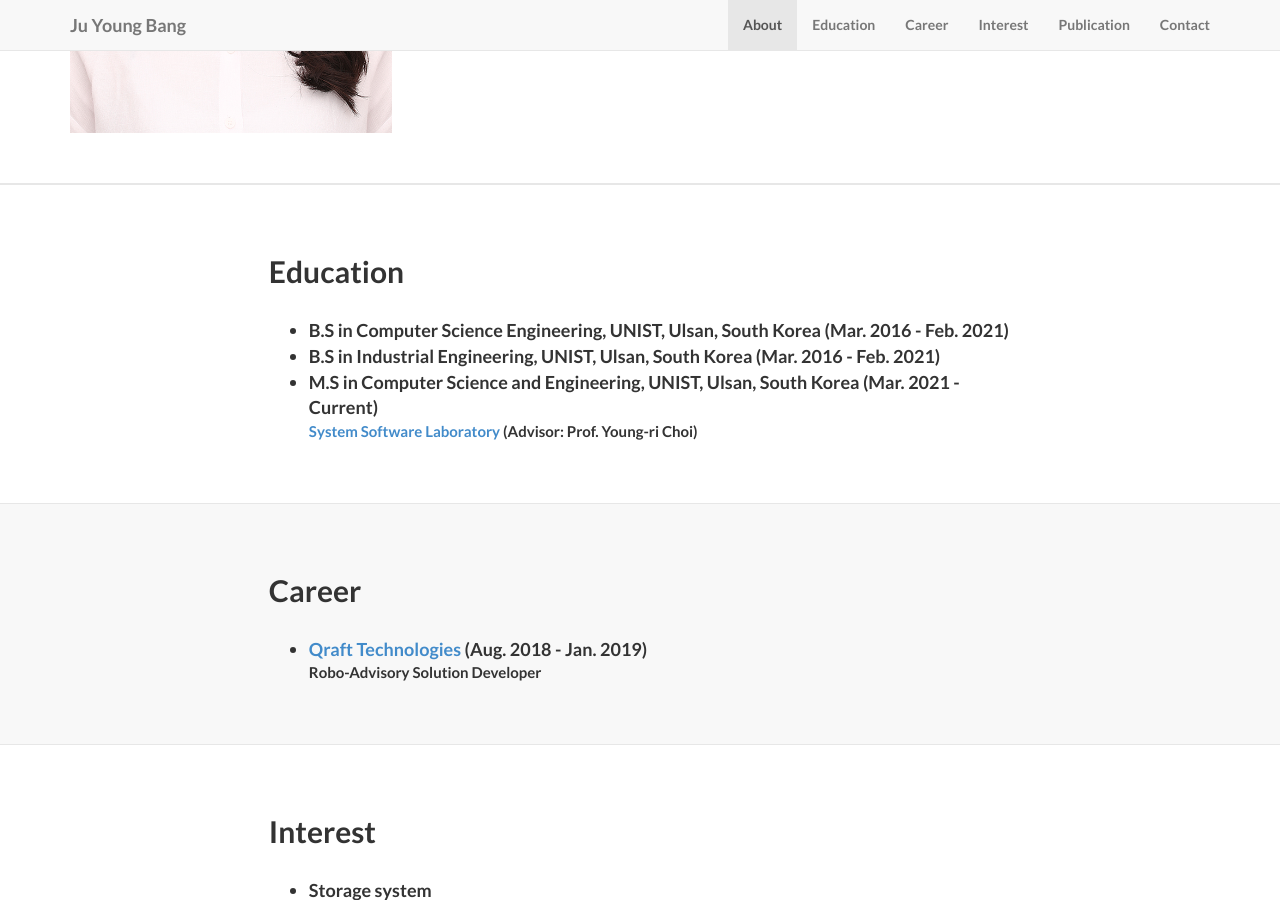
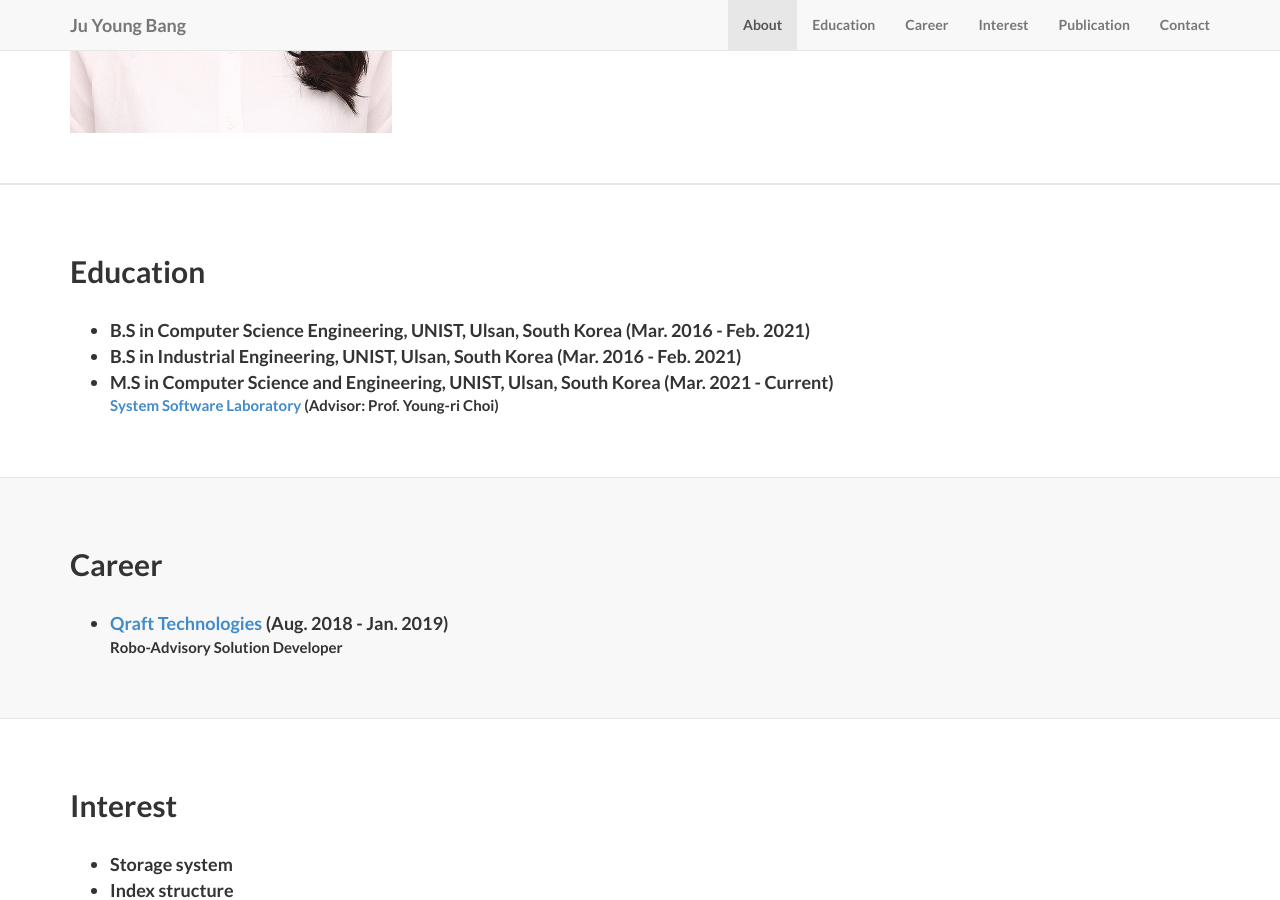
Before and after one commit to juyoungbang/juyoungbang.github.io, a Jekyll site: the page built from index.html, in a window 1280 px wide and 900 px high, scrolled down 1145 px. Built offline with Jekyll 4.4.1, drawn with Linux system fonts in a browser that asks for light colours.

Commit message:
Modify to align with all sections (#1)

```diff
--- a/_includes/about.html
+++ b/_includes/about.html
@@ -3,9 +3,9 @@
     <div class="container">
         <div class="row">
             <div class="col-sm-5">
-                <img src="../img/juyoung.jpg" class="img-responsive" style="height:450px;">
+                <img src="../img/juyoung.jpg" class="img-responsive" style="max-width: center; height: 450px;">
             </div>
-            <div class="col-sm-6" style="padding-top:5%;">
+            <div class="col-sm-6" style="padding-top: 5%;">
                 <h2>Ju Young Bang</h2>
                 <br />
                 <div style="font-size:130%">
--- a/_includes/career.html
+++ b/_includes/career.html
@@ -1,8 +1,8 @@
     <!-- About Section -->
-<section id="career">
-    <div class="content-section-a">
+<section id="career" class="content-section-a">
+    <div class="container">
         <div class="row">
-            <div class="col-lg-8 col-lg-offset-2" style="padding:0%5%;">
+            <div class="col-lg-12">
                 <h2>Career</h2>
                 <br />
                 <ul style="font-size:18px;">
--- a/_includes/education.html
+++ b/_includes/education.html
@@ -1,8 +1,8 @@
     <!-- About Section -->
-<section id="education">
-    <div class="content-section-b">
+<section id="education" class="content-section-b">
+    <div class="container">
         <div class="row">
-            <div class="col-lg-8 col-lg-offset-2" style="padding:0%5%;">
+            <div class="col-lg-12">
                 <h2>Education</h2>
                 <br />
                 <ul style="font-size:18px;">
--- a/_includes/interest.html
+++ b/_includes/interest.html
@@ -1,8 +1,8 @@
     <!-- About Section -->
-<section id="interest">
-    <div class="content-section-b">
+<section id="interest" class="content-section-b">
+    <div class="container">
         <div class="row">
-            <div class="col-lg-8 col-lg-offset-2" style="padding:0%5%;">
+            <div class="col-lg-12">
                 <h2>Interest</h2>
                 <br />
                 <ul style="font-size:18px;">
--- a/_includes/publication.html
+++ b/_includes/publication.html
@@ -1,8 +1,8 @@
     <!-- About Section -->
-<section id="publication">
-    <div class="content-section-a">
+<section id="publication" class="content-section-a">
+    <div class="container">
         <div class="row">
-            <div class="col-lg-8 col-lg-offset-2" style="padding:0%5%;">
+            <div class="col-lg-12">
                 <h2>Publication</h2>
                 <br />
                 <ul style="font-size:18px;">
```
Also changed, not shown: 1 other file.
